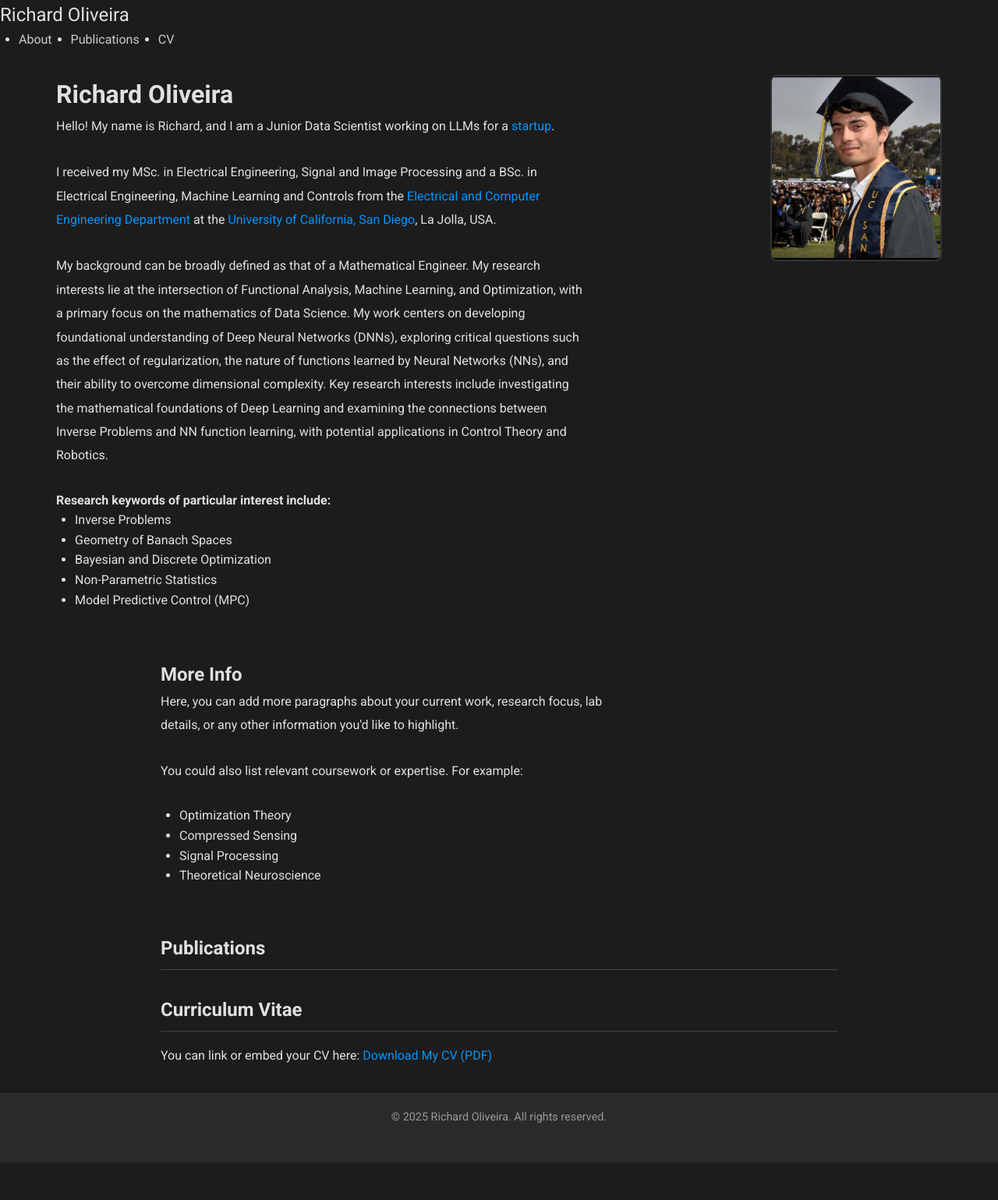
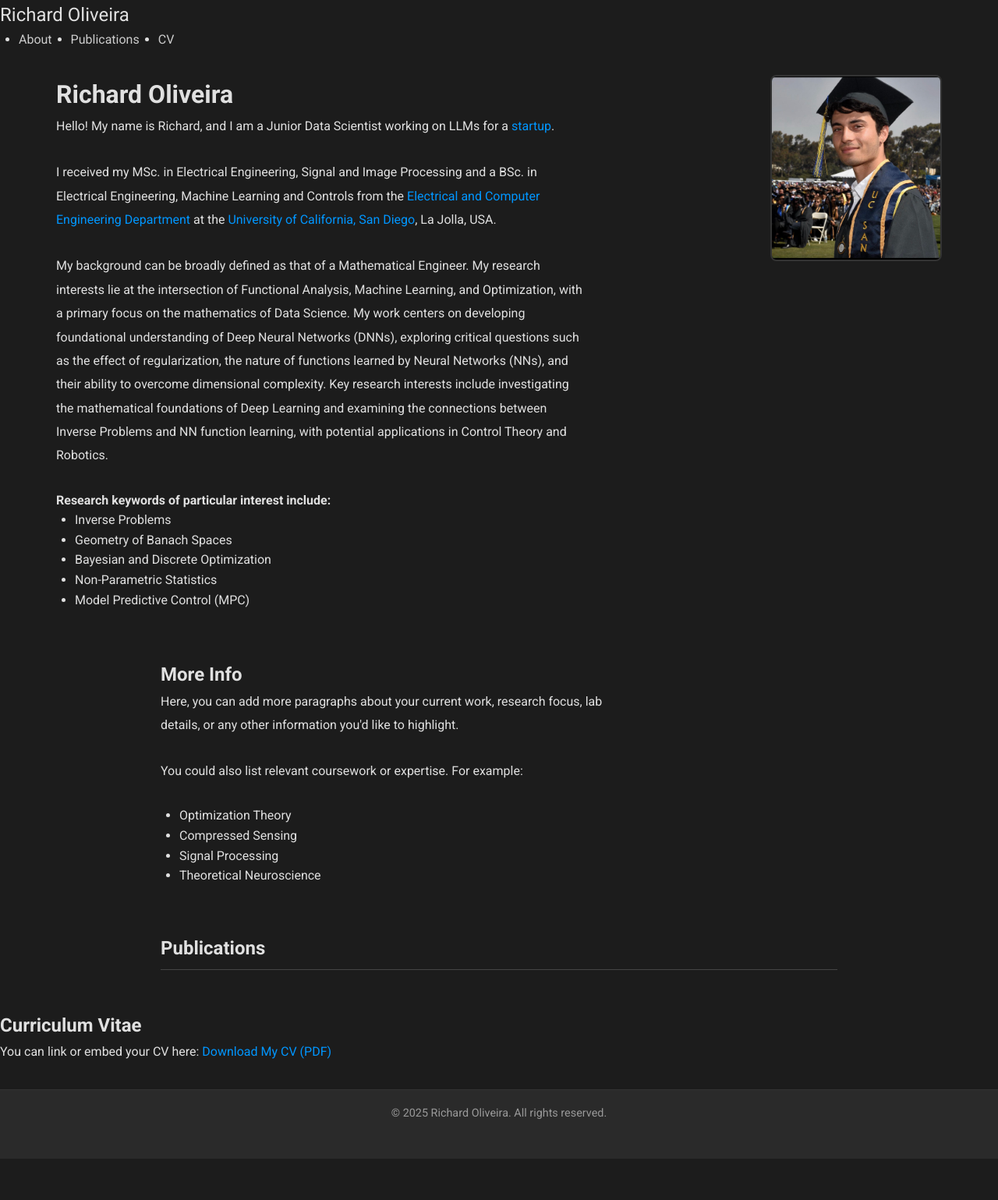
Before and after one commit to raolivei13/website_rich, a Jekyll site: the page index.html, which Jekyll copies as it is, in a window 1280 px wide. Shown: the whole page at 78% size. Built offline with Jekyll 4.4.1, drawn with Linux system fonts in a browser that asks for light colours.

Commit message:
Update index.html

```diff
--- a/index.html
+++ b/index.html
@@ -173,7 +173,7 @@
   </section>
 
   <!-- CV Section (Placeholder) -->
-  <section id="cv" class="cv-section">
+  <section id="cv">
     <h2>Curriculum Vitae</h2>
     <p>
       You can link or embed your CV here:
```
